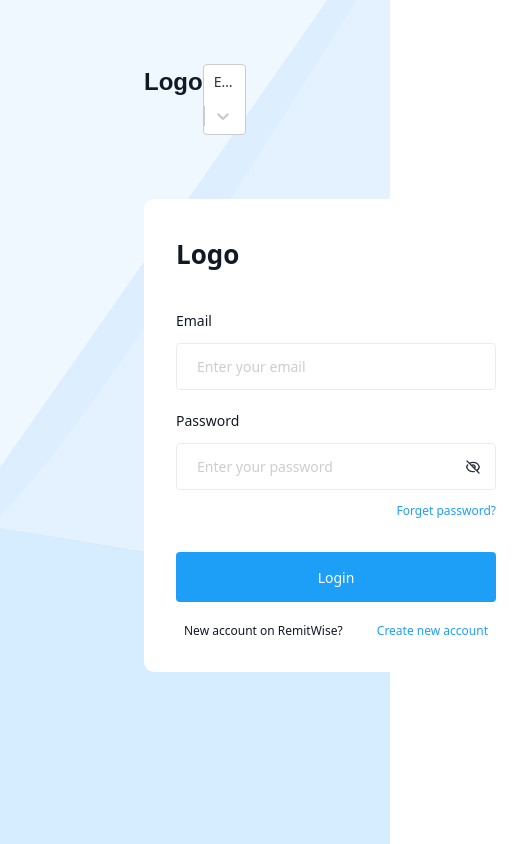
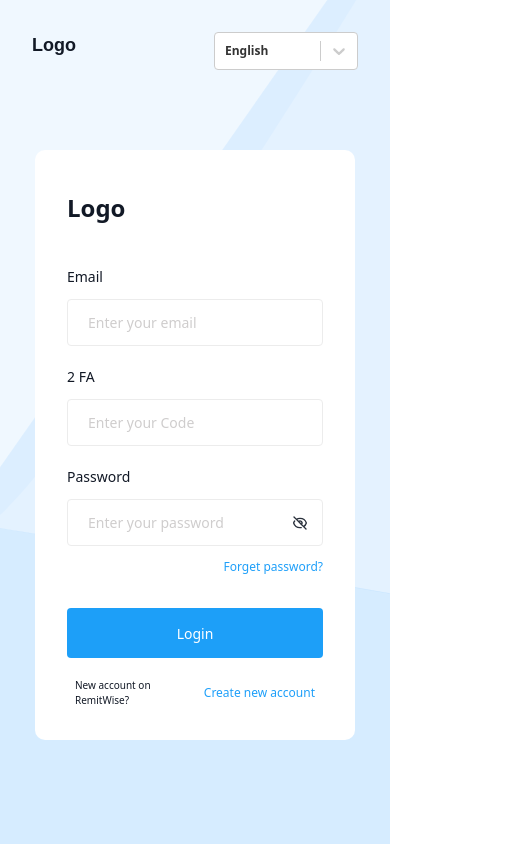
Before and after one commit to SteamyCutie/remitwise-frontend, a Next.js app: page /signin in a window 390 px wide. Shown: the whole page, 528 px wide, since content can reach past the window. Built offline with nearby package versions, Linux system fonts and the light colour scheme.

Commit message:
feat(signin): responsiveness & 2fa input

```diff
--- /dev/null
+++ b/src/components/Input/Number/index.tsx
@@ -0,0 +1,56 @@
+import { classNames, escapeRegExp } from 'app/functions'
+
+import React from 'react'
+
+
+const defaultClassName = 'bg-white'
+
+export const Input = React.memo(
+  ({
+    value,
+    handleInput,
+    error,
+    placeholder,
+    className = defaultClassName,
+    ...rest
+  }: {
+    value: string | number
+    handleInput: (input: string) => void
+    error?: boolean
+    fontSize?: string
+    align?: 'right' | 'left'
+  } & Omit<React.HTMLProps<HTMLInputElement>, 'ref' | 'onChange' | 'as'>) => {
+    const enforcer = (nextUserInput: string) => {
+      handleInput(nextUserInput)
+    }
+
+    return (
+      <input
+        {...rest}
+        value={value}
+        onChange={(event) => {
+          enforcer(event.target.value.replace(/,/g, '.'))
+        }}
+        // universal input options
+        inputMode="text"
+        autoComplete="off"
+        autoCorrect="off"
+        // text-specific options
+        type="number"
+        pattern="[0-9][0-9][0-9][0-9][0-9][0-9]$"
+        placeholder={placeholder || 'Enter your Code'}
+        spellCheck="false"
+        className={classNames(
+          'relative text-base outline-none px-5 py-3 border flex-auto overflow-hidden overflow-ellipsis placeholder-light-gray focus:placeholder-dark-gray rounded-1 transition-all ease-in',
+          className, error ? 'border-red focus:border-red' : 'border-stroke focus:border-blue'
+        )}
+      />
+    )
+  }
+)
+
+Input.displayName = 'NumberInput'
+
+export default Input
+
+// const inputRegex = RegExp(`^\\d*(?:\\\\[.])?\\d*$`) // match escaped "." characters via in a non-capturing group
--- a/src/components/Input/Password/index.tsx
+++ b/src/components/Input/Password/index.tsx
@@ -47,7 +47,8 @@ export const Input = React.memo(
             className, error ? 'border-red focus:border-red' : 'border-stroke focus:border-blue'
           )}
         />
-        <Button variant="link" size="sm" className="absolute bg-white m-[3px] text-primary hover:text-blue" onMouseDown={() => setShow(true)} onMouseUp={() => setShow(false)}>{show ? <EyeIcon width={16} /> : <EyeOffIcon width={16} />}</Button>
+        <Button variant="link" size="sm" className="absolute bg-white m-[3px] text-primary hover:text-blue" onClick={() => setShow(!show)}>{show ? <EyeIcon width={16} /> : <EyeOffIcon width={16} />}</Button>
+        {/* <Button variant="link" size="sm" className="absolute bg-white m-[3px] text-primary hover:text-blue" onMouseDown={() => setShow(true)} onMouseUp={() => setShow(false)}>{show ? <EyeIcon width={16} /> : <EyeOffIcon width={16} />}</Button> */}
       </div>
     )
   }
--- a/src/components/Input/index.tsx
+++ b/src/components/Input/index.tsx
@@ -1,8 +1,10 @@
 import Email from './Email'
+import Number from './Number'
 import Password from './Password'
 
 const Input = {
     Email,
+    Number,
     Password
 }
 
--- a/src/pages/signin/index.tsx
+++ b/src/pages/signin/index.tsx
@@ -16,11 +16,18 @@ const SignIn: NextPage = () => {
 
   const [email, setEmail] = useState("")
   const [emailError, setEmailError] = useState(false)
+  const [twoFA, setTwoFA] = useState("")
+  const [twoFAError, setTwoFAError] = useState(false)
   const [password, setPassword] = useState("")
 
   const handleEmailInput = (value: string) => {
     setEmail(value);
     setEmailError(!(value === '' || /^[a-zA-Z0-9]+((?:\.[a-zA-Z0-9]+?)?)+@[a-zA-Z0-9]+\.[A-Za-z]+$/.test(escapeRegExp(value))))
+  }
+
+  const handleTwoFAInput = (value: string) => {
+    setTwoFA(value);
+    setTwoFAError(!(value === '' || /^[0-9][0-9][0-9][0-9][0-9][0-9]$/.test(escapeRegExp(value))))
   }
 
   const handlePasswordInput = (value: string) => {
@@ -34,19 +41,23 @@ const SignIn: NextPage = () => {
         <meta name="description" content="RemitWise" />
       </Head>
 
-      <div className="bg-cover bg-center bg-compound h-full px-36 py-16">
+      <div className="bg-cover bg-center bg-compound h-full px-8 py-8 md:px-16 md:py-12 lg:px-36 lg:py-16 transition-all">
         <div className="flex justify-between align-center">
-          <div className="font-poppins text-xl">Logo</div>
-          <Select id="lang-select" instanceId="lang-select" options={langOptions} defaultValue={defaultLang} className="w-36" />
+          <div className="font-poppins text-lg md:text-xl font-semibold">Logo</div>
+          <Select id="lang-select" instanceId="lang-select" options={langOptions} defaultValue={defaultLang} className="w-36 text-sm md:text-base font-semibold" />
         </div>
-        <div className="grid space-y-6 rounded-2.5 bg-white w-96 mx-auto mt-16 p-8">
+        <div className="grid space-y-6 rounded-2.5 bg-white w-80 md:w-96 mx-auto mt-20 md:mt-16 p-8">
           <div className="grid py-2 space-y-10">
-            <div className="text-2xl">Logo</div>
+            <div className="text-xl md:text-2xl font-semibold">Logo</div>
             <div className="grid space-y-5">
               <div className="grid space-y-5">
                 <div className="grid space-y-3">
                   <label>Email</label>
                   <Input.Email value={email} handleInput={handleEmailInput} error={emailError} />
+                </div>
+                <div className="grid space-y-3">
+                  <label>2 FA</label>
+                  <Input.Number value={twoFA} handleInput={handleTwoFAInput} error={twoFAError} />
                 </div>
                 <div className="grid space-y-3">
                   <label>Password</label>
@@ -60,7 +71,7 @@ const SignIn: NextPage = () => {
           </div>
           <div className="grid space-y-5">
             <Button>Login</Button>
-            <div className="flex justify-between text-sm px-2">
+            <div className="flex justify-between text-xs md:text-sm px-2">
               <span>New account on RemitWise?</span>
               <Button variant="empty" color="blue" size="sm">Create new account</Button>
             </div>
--- a/src/styles/globals.css
+++ b/src/styles/globals.css
@@ -22,6 +22,17 @@ a {
   box-sizing: border-box;
 }
 
+input::-webkit-outer-spin-button,
+input::-webkit-inner-spin-button {
+  /* display: none; <- Crashes Chrome on hover */
+  -webkit-appearance: none;
+  margin: 0; /* <-- Apparently some margin are still there even though it's hidden */
+}
+
+input[type="number"] {
+  -moz-appearance: textfield; /* Firefox */
+}
+
 @media (prefers-color-scheme: dark) {
   html {
     color-scheme: dark;
```
